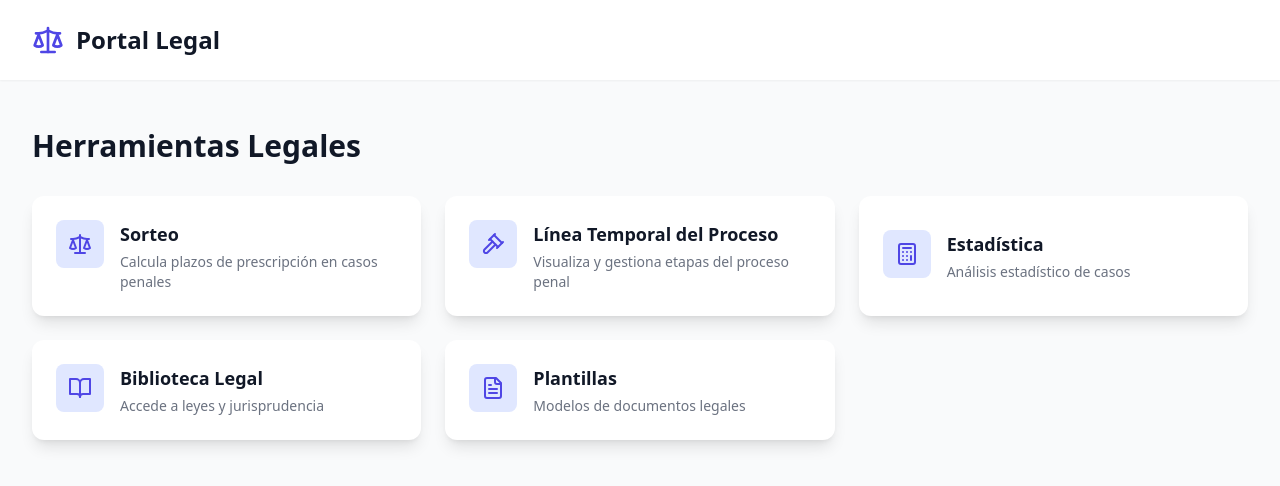
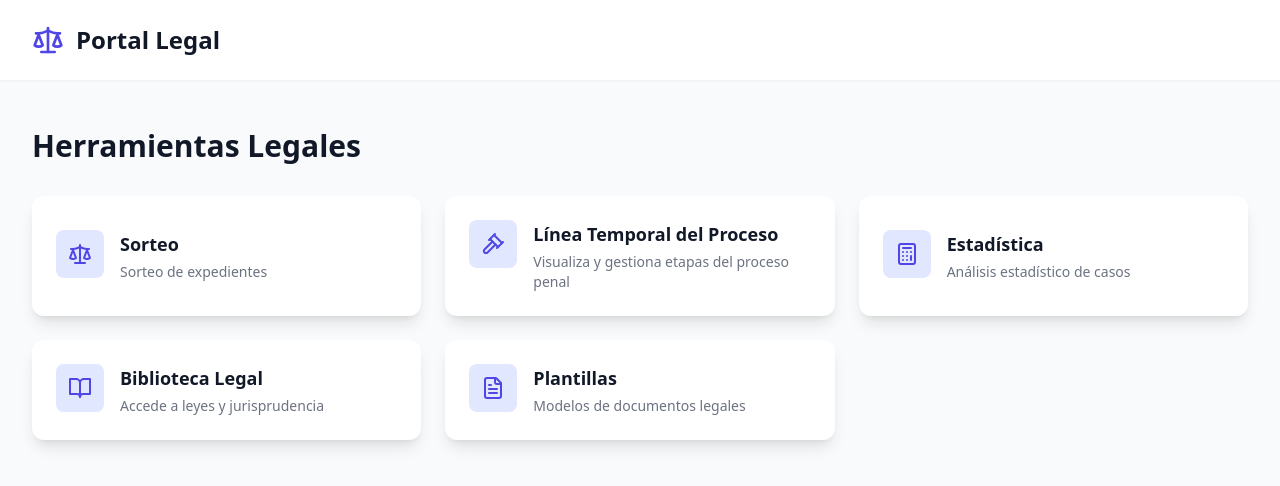
Before and after one commit to Jaste-1979/Plataformapenal, a React (Vite) app in the folder project/: page / in a window 1280 px wide. Shown: the top 486 px of the page. Built offline with nearby package versions, Linux system fonts and the light colour scheme.

Commit message:
Update App.tsx

```diff
--- a/project/src/App.tsx
+++ b/project/src/App.tsx
@@ -11,7 +11,7 @@ function App() {
     {
       id: 'prescription',
       title: 'Sorteo',
-      description: 'Calcula plazos de prescripción en casos penales',
+      description: 'Sorteo de expedientes',
       icon: Scale,
     },
     {
```
